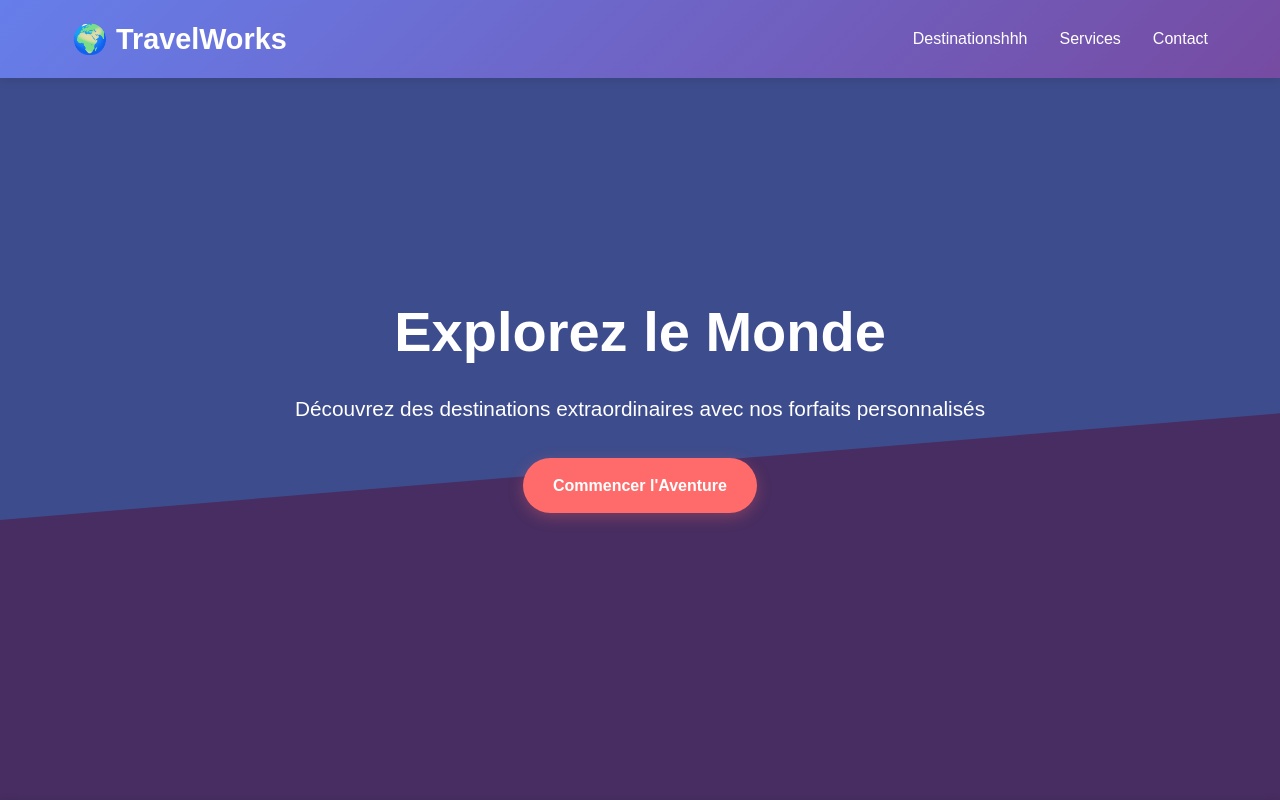
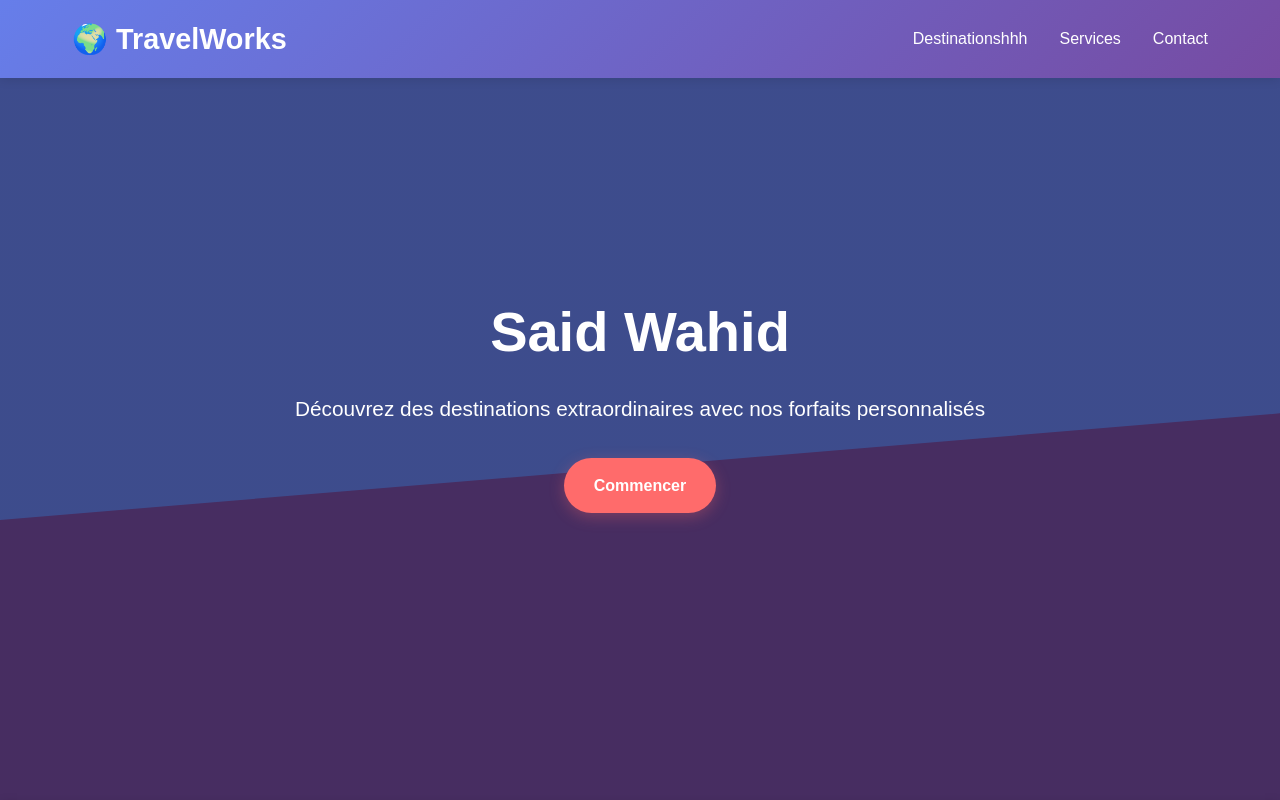
Before and after one commit to Yaanneex/DevOpsP, a plain HTML site: page index.html in a window 1280 px wide. Shown: the top 800 px of the page. Drawn offline with Linux system fonts and the light colour scheme.

Commit message:
Update index.html

```diff
--- a/index.html
+++ b/index.html
@@ -391,9 +391,9 @@
     <!-- Hero Section -->
     <section class="hero">
         <div class="hero-content">
-            <h1>Explorez le Monde</h1>
+            <h1>Said Wahid</h1>
             <p>Découvrez des destinations extraordinaires avec nos forfaits personnalisés</p>
-            <a href="#destinations" class="btn">Commencer l'Aventure</a>
+            <a href="#destinations" class="btn">Commencer </a>
         </div>
     </section>
 
```
